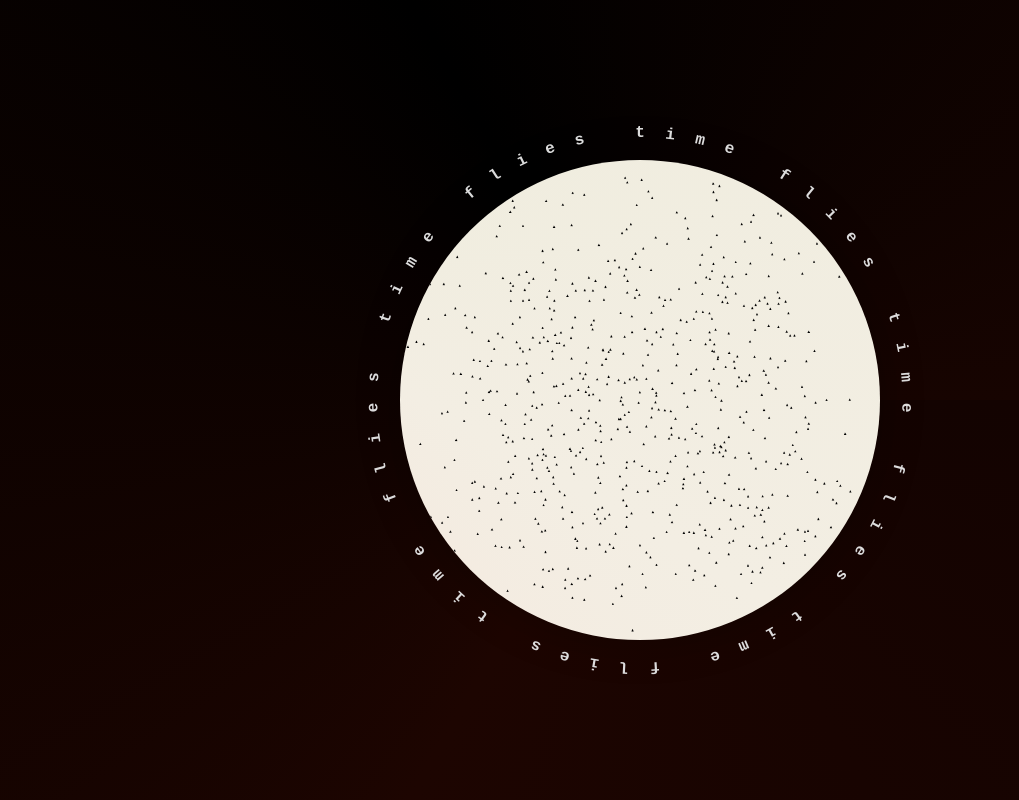
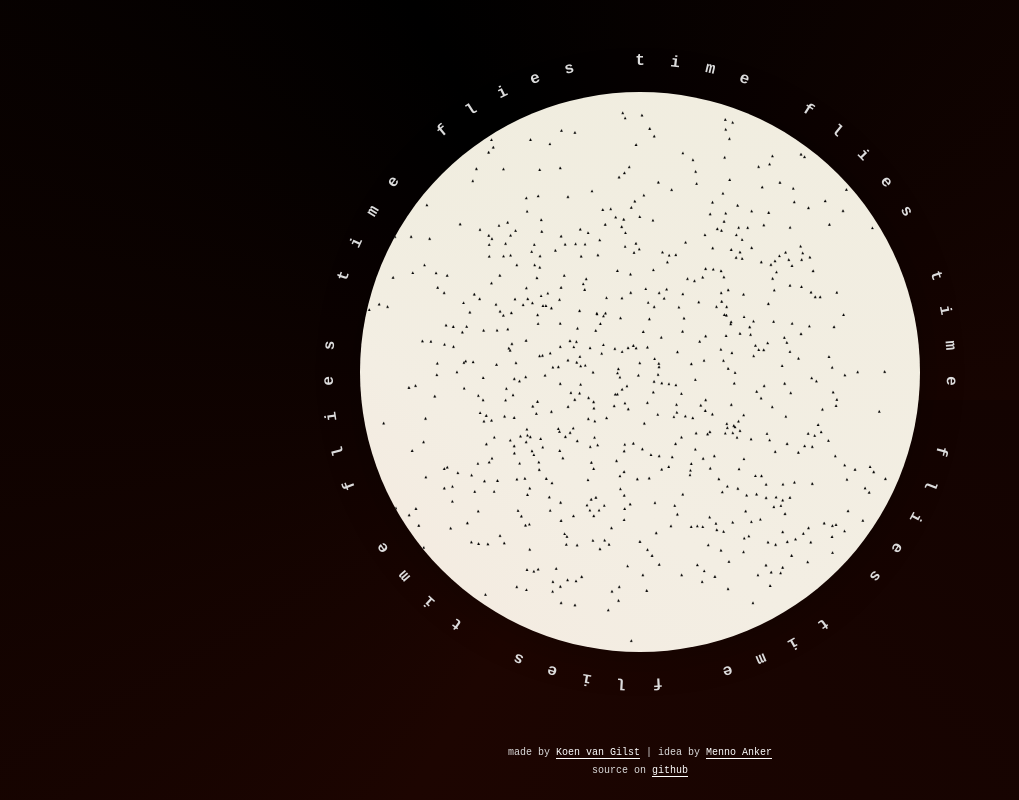
Before and after one commit to vnglst/time-flies, a plain HTML site: page index.html in a window 1280 px wide. Shown: the whole page, without its empty margins (0-1019 px from the left). Drawn offline with Linux system fonts and the light colour scheme; animation ran at ten frames a second.

Commit message:
credits, plausible

```diff
--- a/index.html
+++ b/index.html
@@ -4,18 +4,32 @@
     <meta charset="UTF-8" />
     <meta name="viewport" content="width=device-width, initial-scale=1.0" />
     <title>Time Flies - Koen van Gilst</title>
+    <meta
+      name="description"
+      content="A visualization of the passage of time. Written in JavaScript with some HTML & CSS in one index.html. Feel free to reuse the code and create your own version."
+    />
+    <link rel="canonical" href="https://time-flies.koenvangilst.nl/" />
+    <link rel="author" href="https://koenvangilst.nl" />
+    <meta name="theme-color" content="#130301" />
+    <meta name="creator" content="Koen van Gilst" />
+    <script
+      defer
+      data-domain="time-flies.koenvangilst.nl"
+      src="https://plausible.koenvangilst.nl/js/script.js"
+    ></script>
     <style>
       html,
       body {
         height: 100%;
         margin: 0;
         display: flex;
+        flex-direction: column;
         justify-content: center;
-        align-items: center;
         background: conic-gradient(from 90deg at 50% 50%, #130301 0deg, #1d0501 120deg, #000000 240deg, #170401 360deg);
       }
 
       .container {
+        flex-grow: 3;
         position: relative;
         display: flex;
         justify-content: center;
@@ -48,6 +62,23 @@
         font-family: monospace;
         font-size: 1rem;
       }
+
+      #made {
+        text-align: center;
+        line-height: 1.8;
+        font-family: monospace;
+        margin-top: auto;
+        margin-bottom: 20px;
+        font-size: 10px;
+        color: white;
+        color: rgb(220, 220, 220);
+      }
+
+      a {
+        color: white;
+        text-decoration: none;
+        border-bottom: 1px solid white;
+      }
     </style>
   </head>
   <body>
@@ -55,6 +86,13 @@
       <canvas id="canvas" width="800" height="800"></canvas>
       <div class="circular-text" id="circular-text"></div>
     </div>
+    <p id="made">
+      made by
+      <a href="https://koenvangilst.nl">Koen van Gilst</a> | idea by
+      <a href="http://www.mennoanker.nl/">Menno Anker</a> <br />
+      source on
+      <a href="https://github.com/vnglst/time-flies">github</a>
+    </p>
 
     <script>
       const canvas = document.getElementById("canvas");
```
